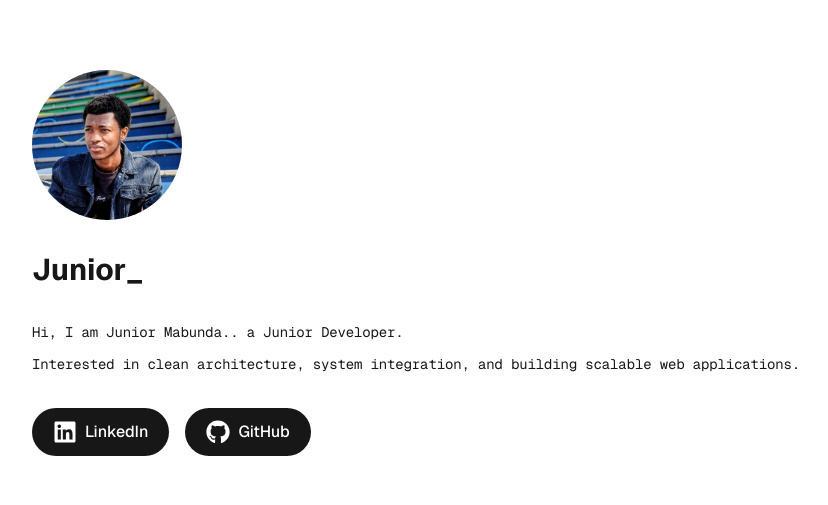
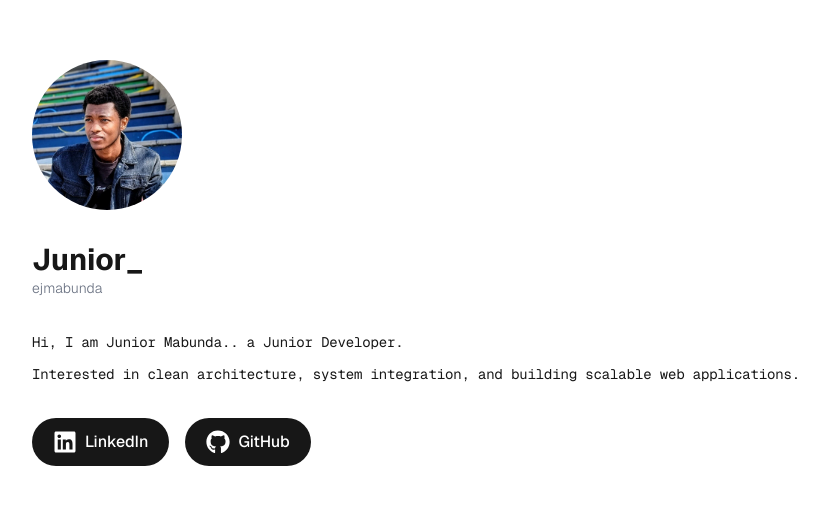
Before and after one commit to ejmabunda/ejmabunda.github.io, a Next.js app: page / in a window 1280 px wide. Shown: the part 137-642 px from the top of the page, without its empty margins (224-1052 px from the left). Built offline with nearby package versions, Linux system fonts and the light colour scheme.

Commit message:
chore: Remove bottom padding, add username below title

```diff
--- a/src/app/page.tsx
+++ b/src/app/page.tsx
@@ -4,7 +4,7 @@ import { FaLinkedin, FaGithub } from "react-icons/fa";
 
 export default function Home() {
   return (
-    <div className="font-sans grid grid-rows-[20px_1fr_20px] items-center justify-items-center min-h-screen p-8 pb-0 gap-16 sm:p-20">
+    <div className="font-sans grid grid-rows-[20px_1fr_20px] items-center justify-items-center min-h-screen px-8 gap-16">
       <main className="flex flex-col gap-[32px] row-start-2 items-center sm:items-start">
         <Image
           className="rounded-full"
@@ -14,11 +14,18 @@ export default function Home() {
           height={150}
           priority
         />
-        <h1 className="text-3xl font-bold">Junior_</h1>
+        <h1 className="text-3xl font-bold pb-0">
+          Junior_
+          <span className="text-gray-500 text-sm block font-light">ejmabunda</span>
+        </h1>
+
         <section className="font-mono text-sm/6 text-center sm:text-left">
-          <p className="mb-2 tracking-[-.01em]">Hi, I am Junior Mabunda.. a Junior Developer.</p>
+          <p className="mb-2 tracking-[-.01em]">
+            Hi, I am Junior Mabunda.. a Junior Developer.
+          </p>
           <p className="tracking-[-.01em]">
-            Interested in clean architecture, system integration, and building scalable web applications.
+            Interested in clean architecture, system integration, and building
+            scalable web applications.
           </p>
         </section>
 
@@ -30,7 +37,7 @@ export default function Home() {
             rel="noopener noreferrer"
           >
             <FaLinkedin className="text-2xl" />
-            <span >LinkedIn</span>
+            <span>LinkedIn</span>
           </a>
 
           <a
```
